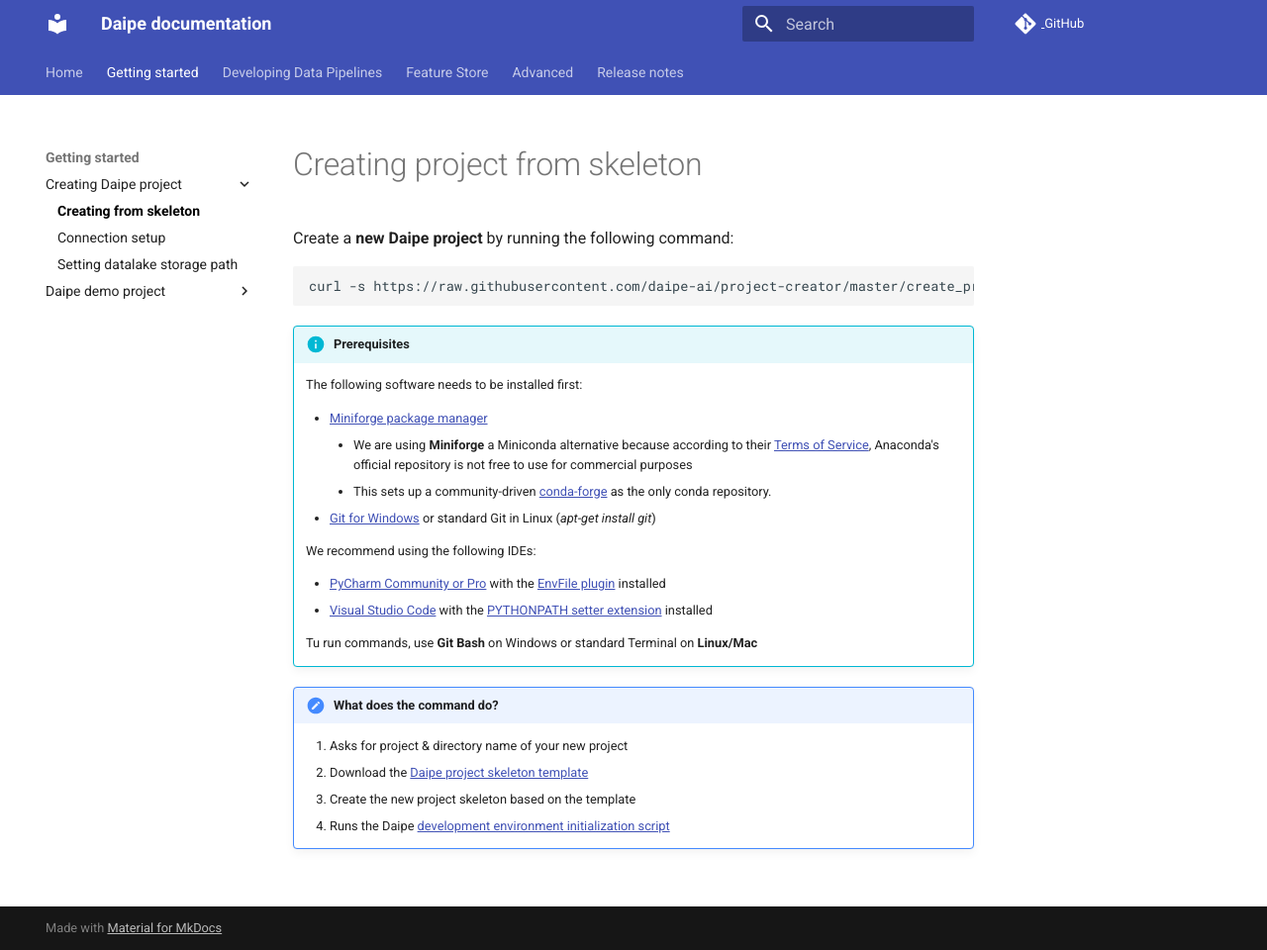
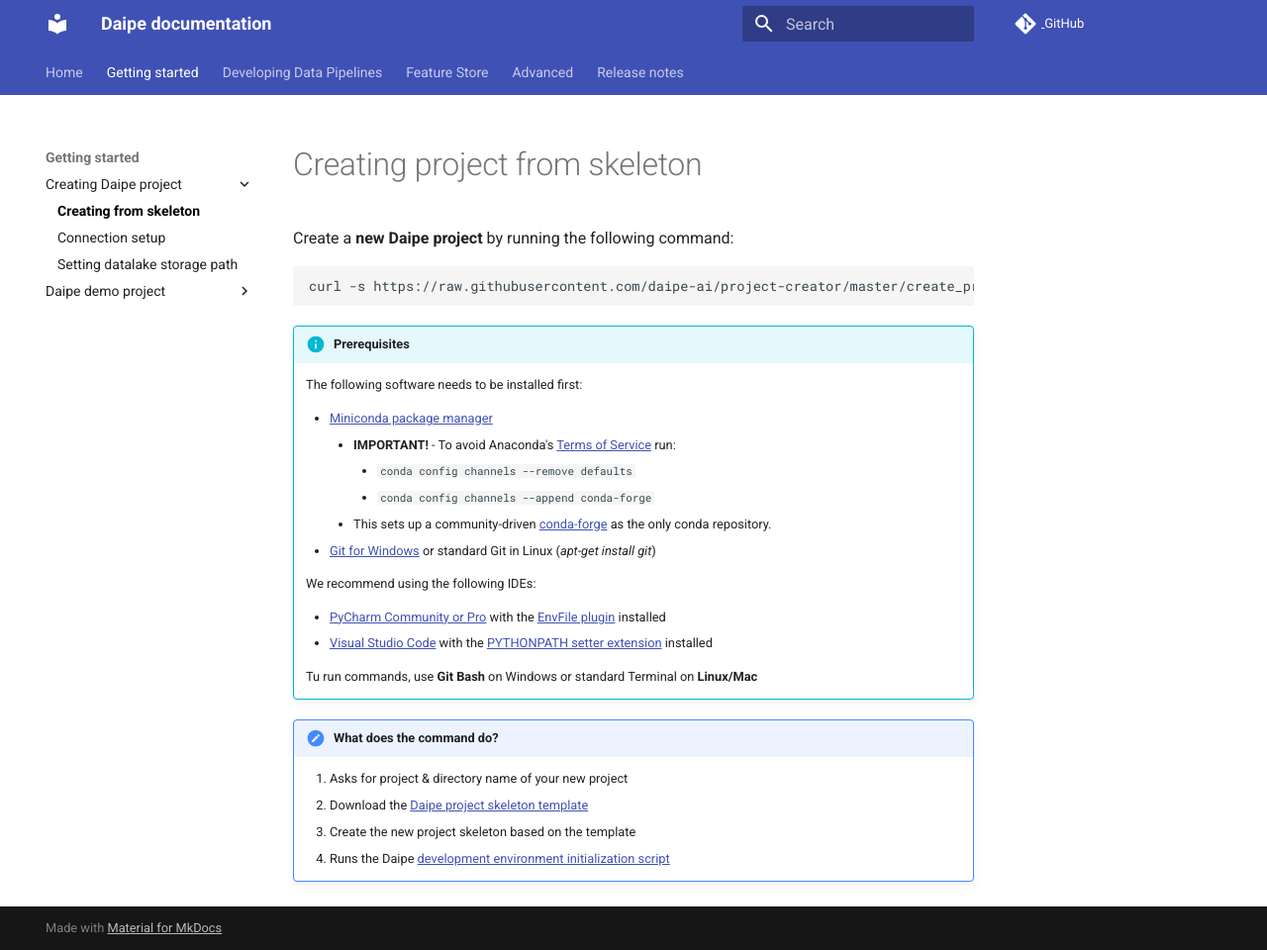
Before and after one commit to daipe-ai/platform-docs, an MkDocs documentation site: the page built from docs/create-daipe-project.md, in a window 1280 px wide and 960 px high. Shown: the whole window at 99% size. Built offline with MkDocs 1.6.1 and Material for MkDocs 9.7.7, drawn with Linux system fonts in a browser that asks for light colours; comment, search, counter and statistics services are not loaded.

Commit message:
Revert "Change miniconda to miniforge"
This reverts commit 606c8bcba286c0751f5d9c69f3de4ccdb975fb42.

```diff
--- a/docs/create-daipe-project.md
+++ b/docs/create-daipe-project.md
@@ -9,8 +9,10 @@
 !!! info "Prerequisites"
     The following software needs to be installed first:
 
-      - [Miniforge package manager](https://github.com/conda-forge/miniforge#download)
-        - We are using **Miniforge** a Miniconda alternative because according to their [Terms of Service](https://www.anaconda.com/terms-of-service), Anaconda's official repository is not free to use for commercial purposes
+      - [Miniconda package manager](https://docs.conda.io/en/latest/miniconda.html)
+        - **IMPORTANT!** - To avoid Anaconda's [Terms of Service](https://www.anaconda.com/terms-of-service) run:
+            - `conda config channels --remove defaults`
+            - `conda config channels --append conda-forge`
         - This sets up a community-driven [conda-forge](https://conda-forge.org/) as the only conda repository.
       - [Git for Windows](https://git-scm.com/download/win) or standard Git in Linux (_apt-get install git_)
 
```
Also changed, not shown: docs/clone-demo-project.md (+4 -2 lines).
